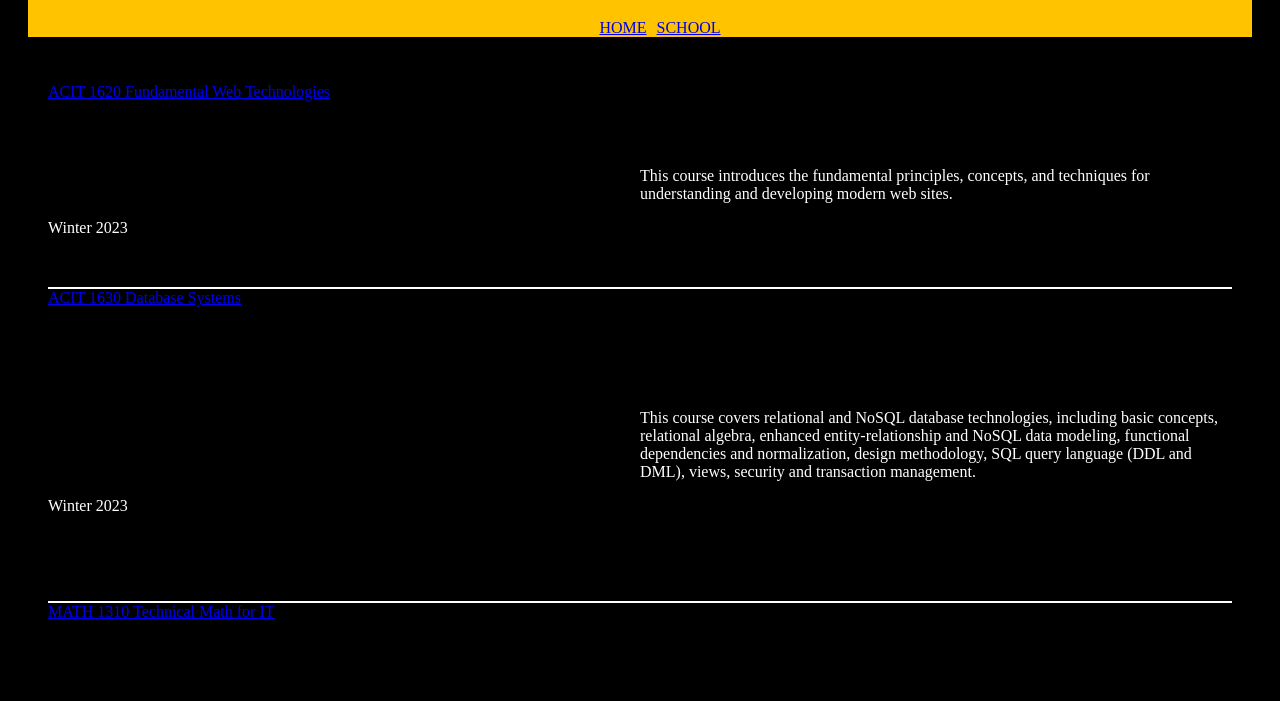
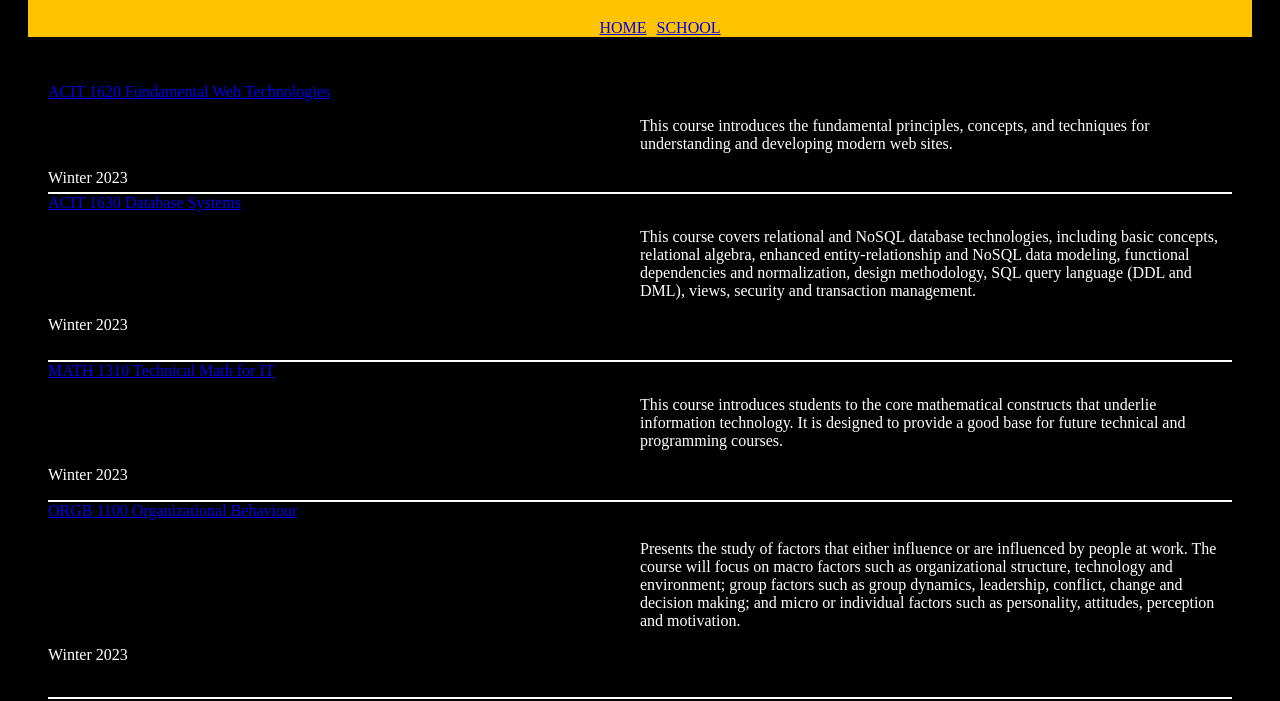
Before and after one commit to ingyukim00/lab6, a plain HTML site: page misc/courses.html in a window 1280 px wide. Shown: the part 99-800 px from the top of the page. Drawn offline with Linux system fonts and the light colour scheme.

Commit message:
change grid fr 1fr into 0.3fr

```diff
--- a/css/stylesheet.css
+++ b/css/stylesheet.css
@@ -45,7 +45,7 @@ main .courses_list ul li {
     main .courses_list ul li {
         display: grid;
         grid-template-columns: 1fr 1fr;
-        grid-template-rows: 1fr 1fr 1fr;
+        grid-template-rows: 0.3fr 1fr 0.3fr;
     }
 
     main .courses_list ul li p {
```
